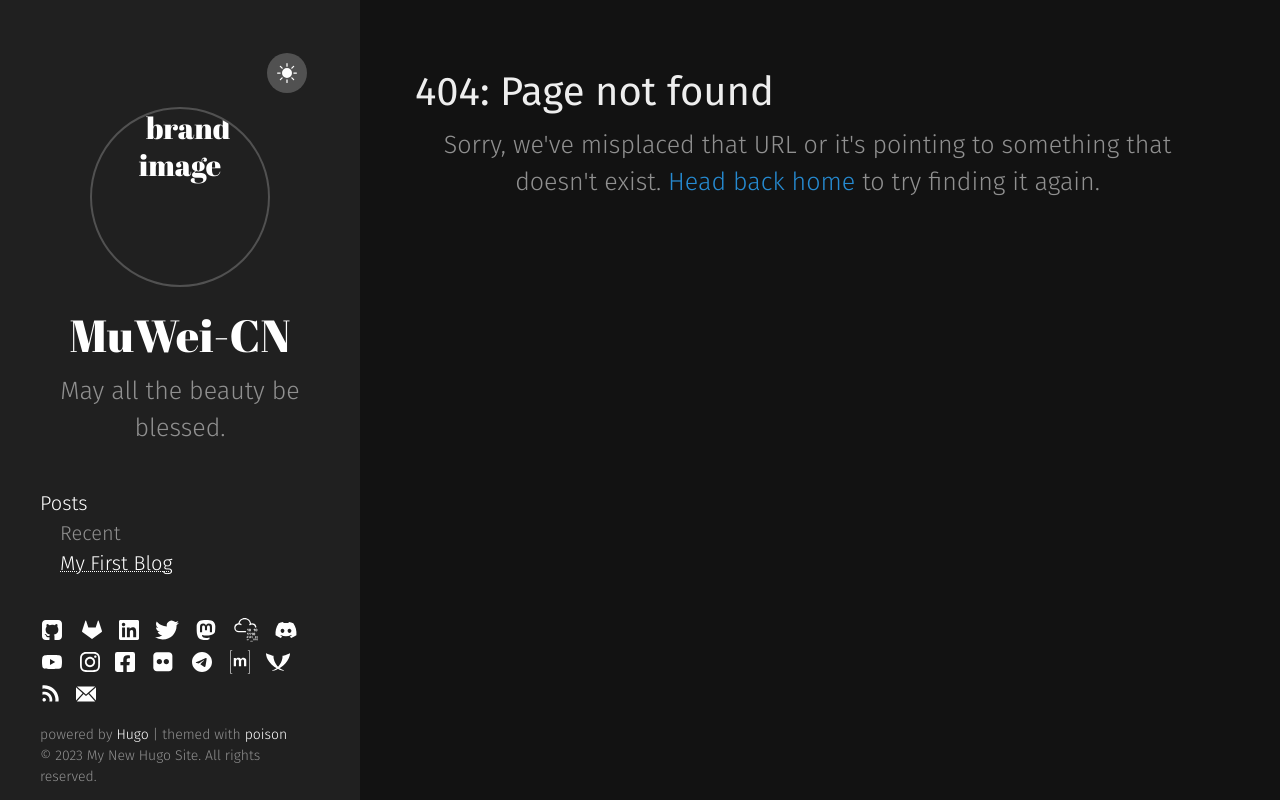
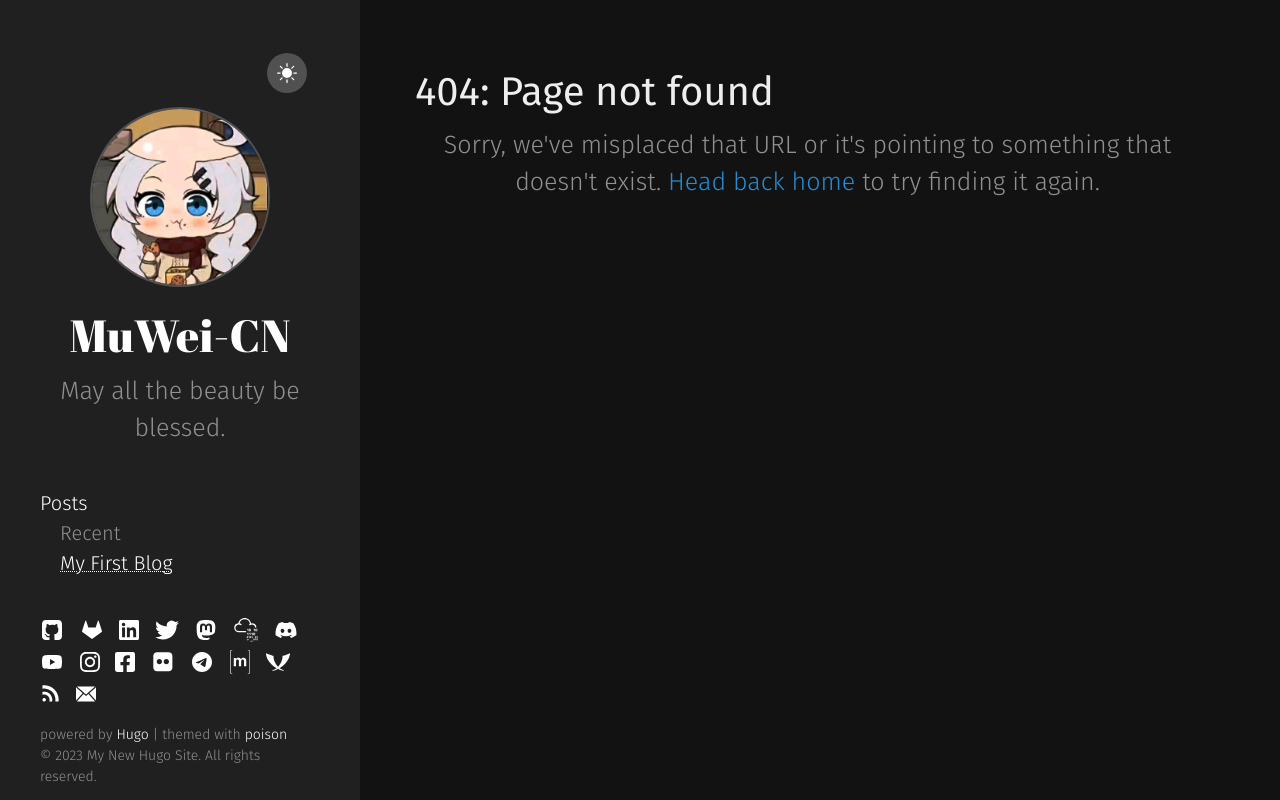
Before and after one commit to MuWei-CN/MuWei-CN.github.io, a plain HTML site: page 404.html in a window 1280 px wide. Drawn offline with Linux system fonts and the light colour scheme.

Commit message:
brand_image Update

```diff
--- a/404.html
+++ b/404.html
@@ -200,7 +200,7 @@
     <h1 class="brand">
 
             <a href="">
-                <img src="/images/test.jpg" alt="brand image">
+                <img src="/images/brand_image.jpg" alt="brand image">
             </a>
 
 
```
Also changed, not shown: categories/index.html (+1 -1 lines), index.html (+1 -1 lines), posts/index.html (+1 -1 lines), posts/myfirstbolg/index.html (+1 -1 lines), tags/index.html (+1 -1 lines), images/brand_image.jpg (added).
